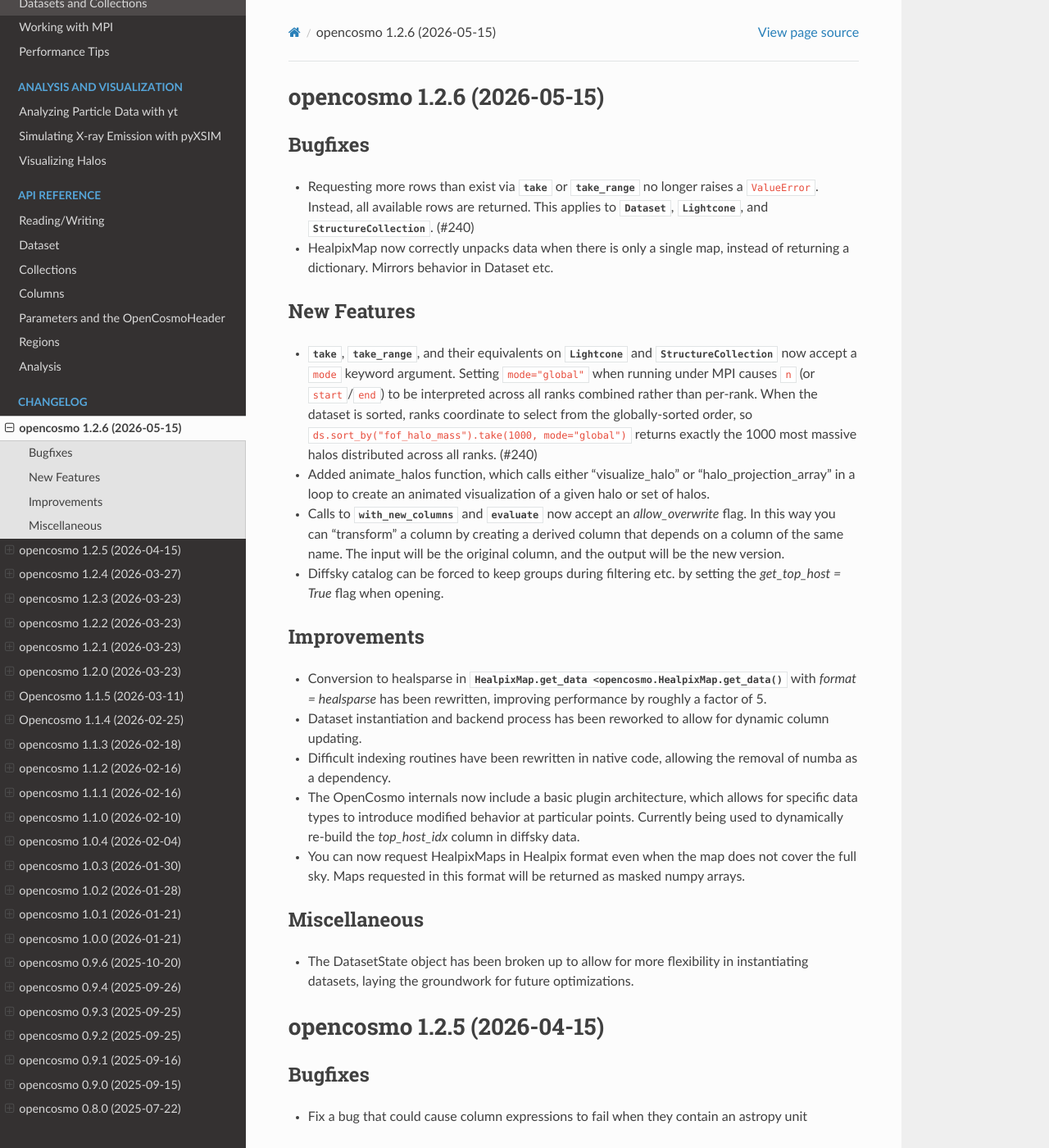
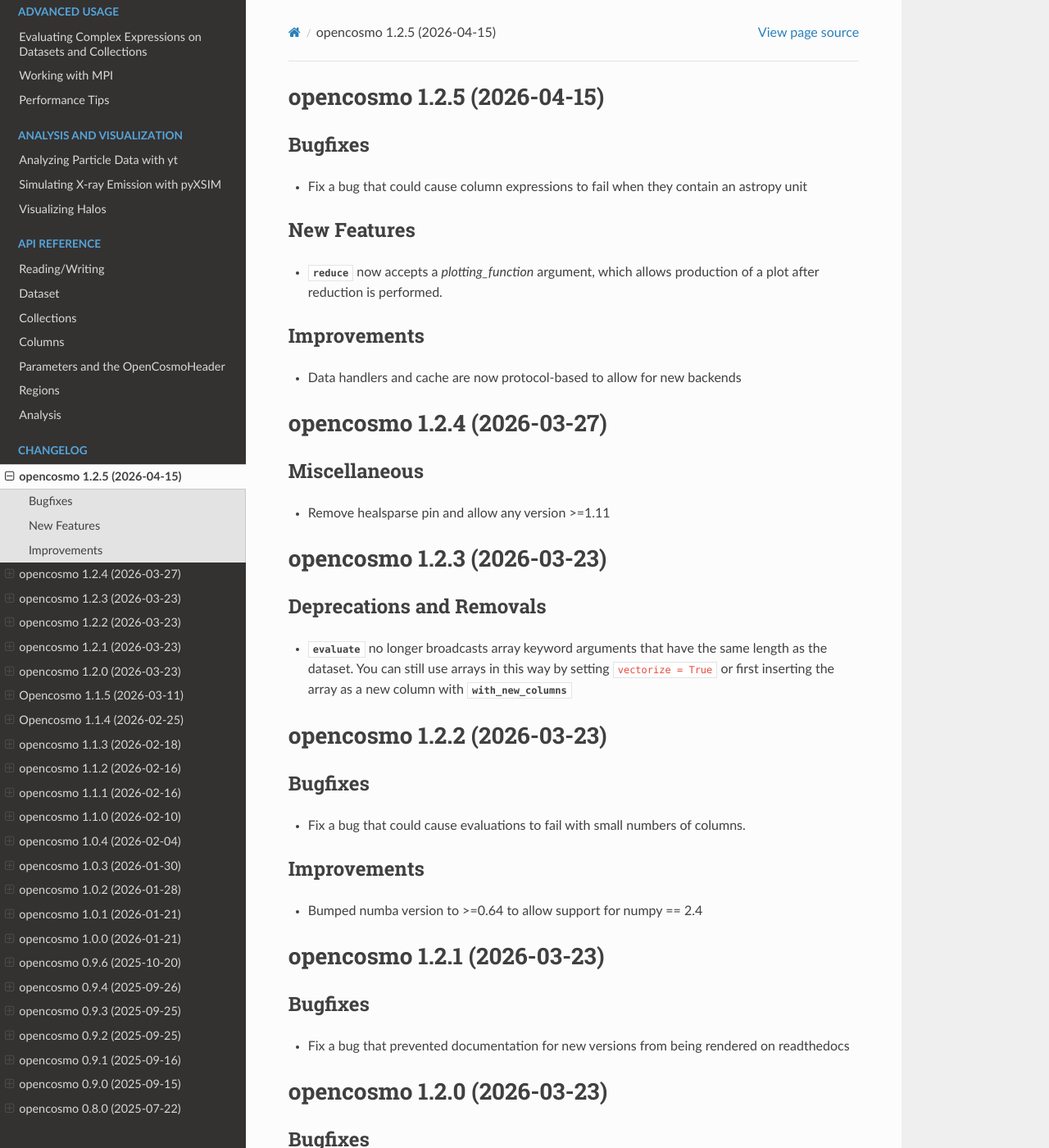
Before and after one commit to ArgonneCPAC/OpenCosmo, a Sphinx documentation site: the page built from docs/source/changelog.rst, in a window 1280 px wide and 1400 px high. Shown: the whole window at 82% size. Built offline with Sphinx 7.4.7 and the Read the Docs theme 3.1.0, drawn with Linux system fonts in a browser that asks for light colours.

Commit message:
Revert accidental changelog overwrite

```diff
--- a/docs/source/changelog.rst
+++ b/docs/source/changelog.rst
@@ -1,42 +1,3 @@
-opencosmo 1.2.6 (2026-05-15)
-============================
-
-Bugfixes
---------
-
-- Requesting more rows than exist via :py:meth:`take <opencosmo.Dataset.take>` or :py:meth:`take_range <opencosmo.Dataset.take_range>` no longer raises a ``ValueError``. Instead, all available rows are returned. This applies to :py:class:`Dataset <opencosmo.Dataset>`, :py:class:`Lightcone <opencosmo.Lightcone>`, and :py:class:`StructureCollection <opencosmo.StructureCollection>`. (#240)
-- HealpixMap now correctly unpacks data when there is only a single map, instead of returning a dictionary. Mirrors
-  behavior in Dataset etc.
-
-
-New Features
-------------
-
-- :py:meth:`take <opencosmo.Dataset.take>`, :py:meth:`take_range <opencosmo.Dataset.take_range>`, and their equivalents on :py:class:`Lightcone <opencosmo.Lightcone>` and :py:class:`StructureCollection <opencosmo.StructureCollection>` now accept a ``mode`` keyword argument. Setting ``mode="global"`` when running under MPI causes ``n`` (or ``start``/``end``) to be interpreted across all ranks combined rather than per-rank. When the dataset is sorted, ranks coordinate to select from the globally-sorted order, so ``ds.sort_by("fof_halo_mass").take(1000, mode="global")`` returns exactly the 1000 most massive halos distributed across all ranks. (#240)
-- Added animate_halos function, which calls either "visualize_halo" or "halo_projection_array" in a loop to create an animated visualization of a given halo or set of halos.
-- Calls to :py:meth:`with_new_columns <opencosmo.Dataset.with_new_columns>` and :py:meth:`evaluate <opencosmo.Dataset.evaluate>` now accept an `allow_overwrite` flag. In this way you can "transform" a column by creating a derived column that depends on a column of the same name. The input will be the original column, and the output will be the new version.
-- Diffsky catalog can be forced to keep groups during filtering etc. by setting the `get_top_host = True` flag when
-  opening.
-
-
-Improvements
-------------
-
-- Conversion to healsparse in :py:meth:`HealpixMap.get_data <opencosmo.HealpixMap.get_data` with `format = healsparse` has been rewritten, improving performance by roughly a factor of 5.
-- Dataset instantiation and backend process has been reworked to allow for dynamic column updating.
-- Difficult indexing routines have been rewritten in native code, allowing the removal of numba as a dependency.
-- The OpenCosmo internals now include a basic plugin architecture, which allows for specific data types to introduce
-  modified behavior at particular points. Currently being used to dynamically re-build the `top_host_idx` column in
-  diffsky data.
-- You can now request HealpixMaps in Healpix format even when the map does not cover the full sky. Maps requested in this format will be returned as masked numpy arrays.
-
-
-Miscellaneous
--------------
-
-- The DatasetState object has been broken up to allow for more flexibility in instantiating datasets, laying the groundwork for future optimizations.
-
-
 opencosmo 1.2.5 (2026-04-15)
 ============================
 
```
